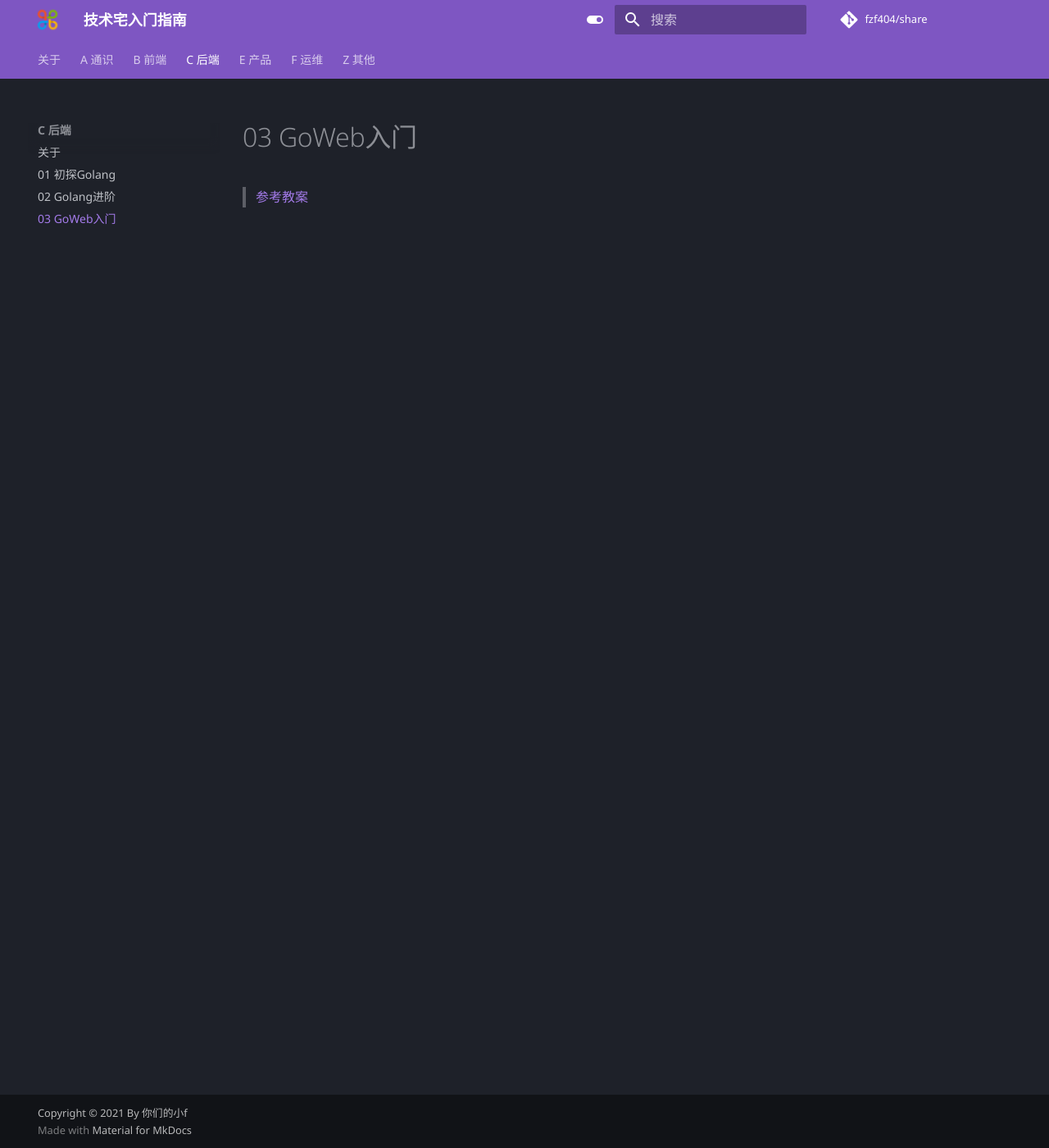
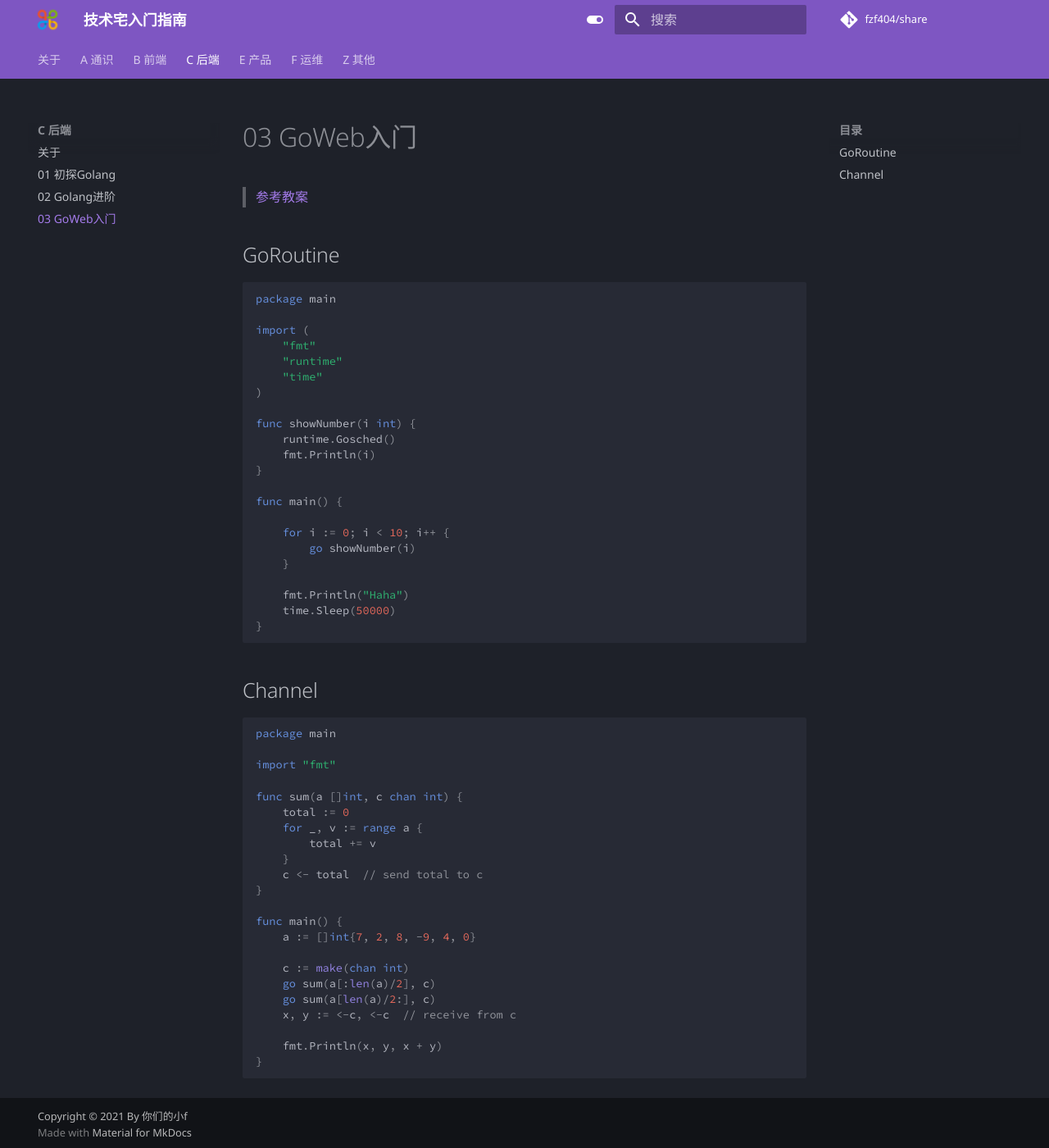
Before and after one commit to fzf404/share, an MkDocs documentation site: the page built from docs/C-后端/03-GoWeb入门.md, in a window 1280 px wide and 1400 px high. Shown: the whole window at 82% size. Built offline with MkDocs 1.6.1 and Material for MkDocs 9.7.7, drawn with Linux system fonts in a browser that asks for light colours; comment, search, counter and statistics services are not loaded.

Commit message:
Update 03-GoWeb入门.md

````diff
--- a/docs/C-后端/03-GoWeb入门.md
+++ b/docs/C-后端/03-GoWeb入门.md
@@ -1 +1,55 @@
 > [参考教案](https://github.com/astaxie/build-web-application-with-golang/blob/master/zh/SUMMARY.md)
+
+## GoRoutine
+
+```go
+package main
+
+import (
+	"fmt"
+	"runtime"
+	"time"
+)
+
+func showNumber(i int) {
+	runtime.Gosched()
+	fmt.Println(i)
+}
+
+func main() {
+
+	for i := 0; i < 10; i++ {
+		go showNumber(i)
+	}
+
+	fmt.Println("Haha")
+	time.Sleep(50000)
+}
+```
+
+## Channel
+
+```go
+package main
+
+import "fmt"
+
+func sum(a []int, c chan int) {
+	total := 0
+	for _, v := range a {
+		total += v
+	}
+	c <- total  // send total to c
+}
+
+func main() {
+	a := []int{7, 2, 8, -9, 4, 0}
+
+	c := make(chan int)
+	go sum(a[:len(a)/2], c)
+	go sum(a[len(a)/2:], c)
+	x, y := <-c, <-c  // receive from c
+
+	fmt.Println(x, y, x + y)
+}
+```
````
